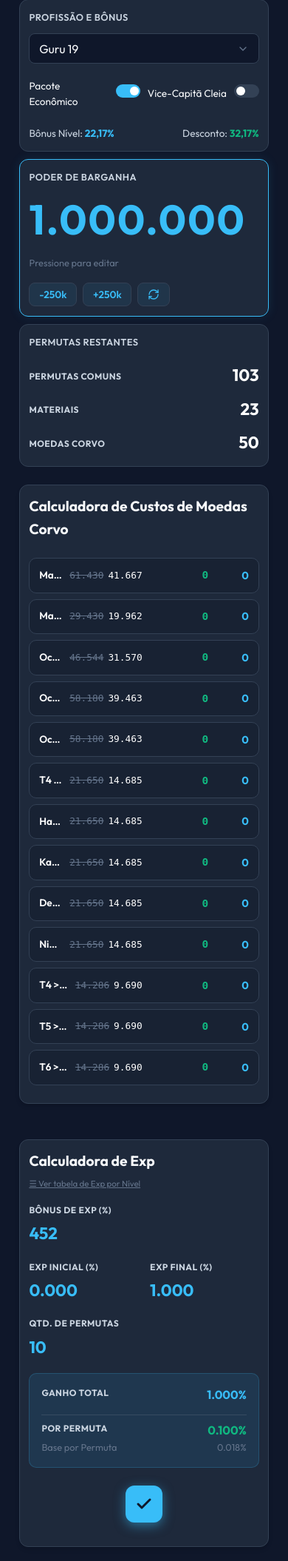
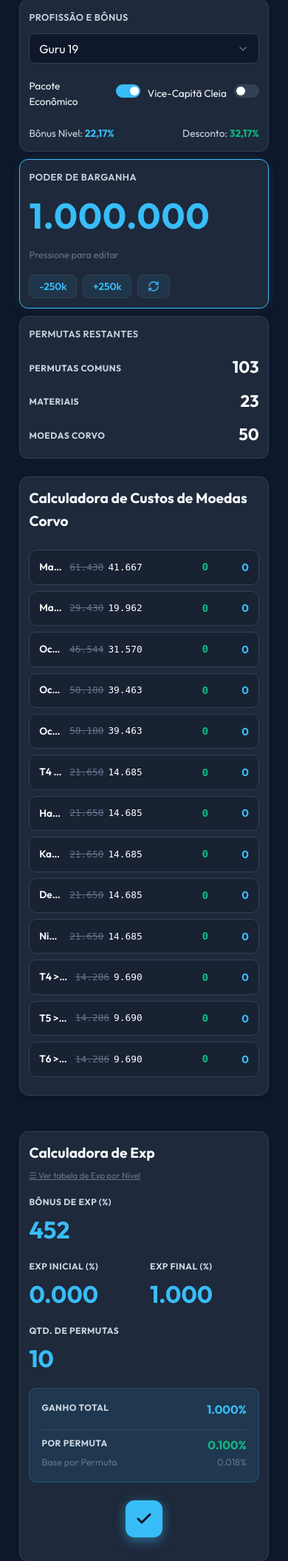
Before and after one commit to vaelathor/bdohub, a Flask app: page /bartering/ in a window 390 px wide. Shown: the part 109-2219 px from the top of the page at 74% size. Run offline with Flask 3, Linux system fonts and the light colour scheme; parts of the project's set-up code (start-up, migrations or seed data) failed here and were passed over; some web fonts are replaced.

Commit message:
Ajusta fontes mobile: barganha 3rem, exp calculator 2rem

```diff
--- a/modules/bartering/templates/bartering_index.html
+++ b/modules/bartering/templates/bartering_index.html
@@ -743,7 +743,7 @@
             /* Stat cards: empilha em 1 ou 2 colunas */
             .stat-grid { grid-template-columns: 1fr !important; gap: 0.6rem !important; }
             .stat-card { padding: 0.8rem !important; }
-            .large-input { font-size: 3.5rem !important; letter-spacing: 2px !important; }
+            .large-input { font-size: 3rem !important; letter-spacing: 1px !important; }
             .quick-btn { font-size: 0.85rem !important; padding: 0.4rem 0.8rem !important; }
             .rem-row { flex-direction: column !important; gap: 0.6rem !important; }
             .rem-stat { flex-direction: row !important; justify-content: space-between !important; width: 100% !important; gap: 0.5rem !important; }
@@ -777,8 +777,8 @@
             .bargain-btn { padding: 0.5rem 0.8rem !important; font-size: 0.85rem; }
             .two-col { grid-template-columns: 1fr !important; }
             input[type="text"], input[type="number"] { font-size: 0.9rem !important; }
-            input.large-input { font-size: 3.5rem !important; letter-spacing: 2px !important; }
-            input.large-input-sm { font-size: 1.4rem !important; }
+            input.large-input { font-size: 3rem !important; letter-spacing: 1px !important; }
+            input.large-input-sm { font-size: 2rem !important; }
 
             /* Header */
             .top-nav { flex-wrap: wrap !important; gap: 0.5rem !important; }
```
